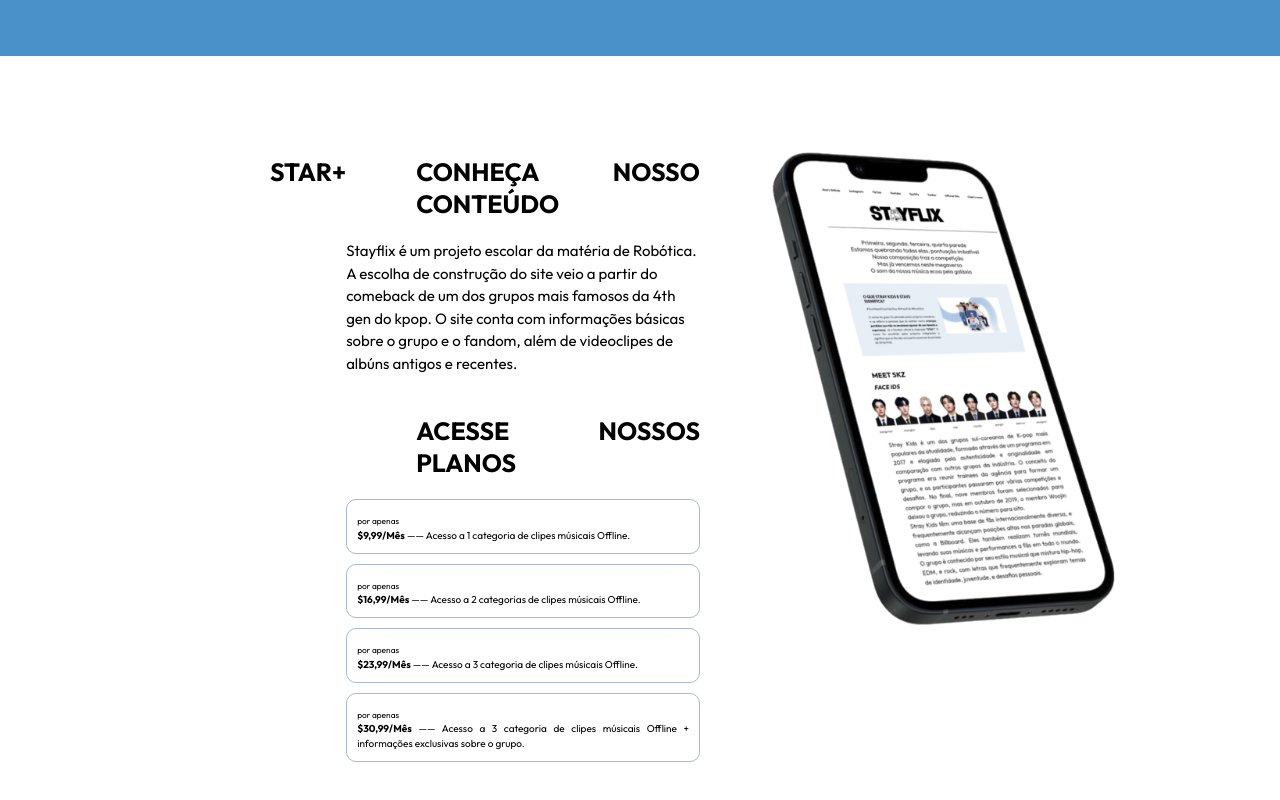
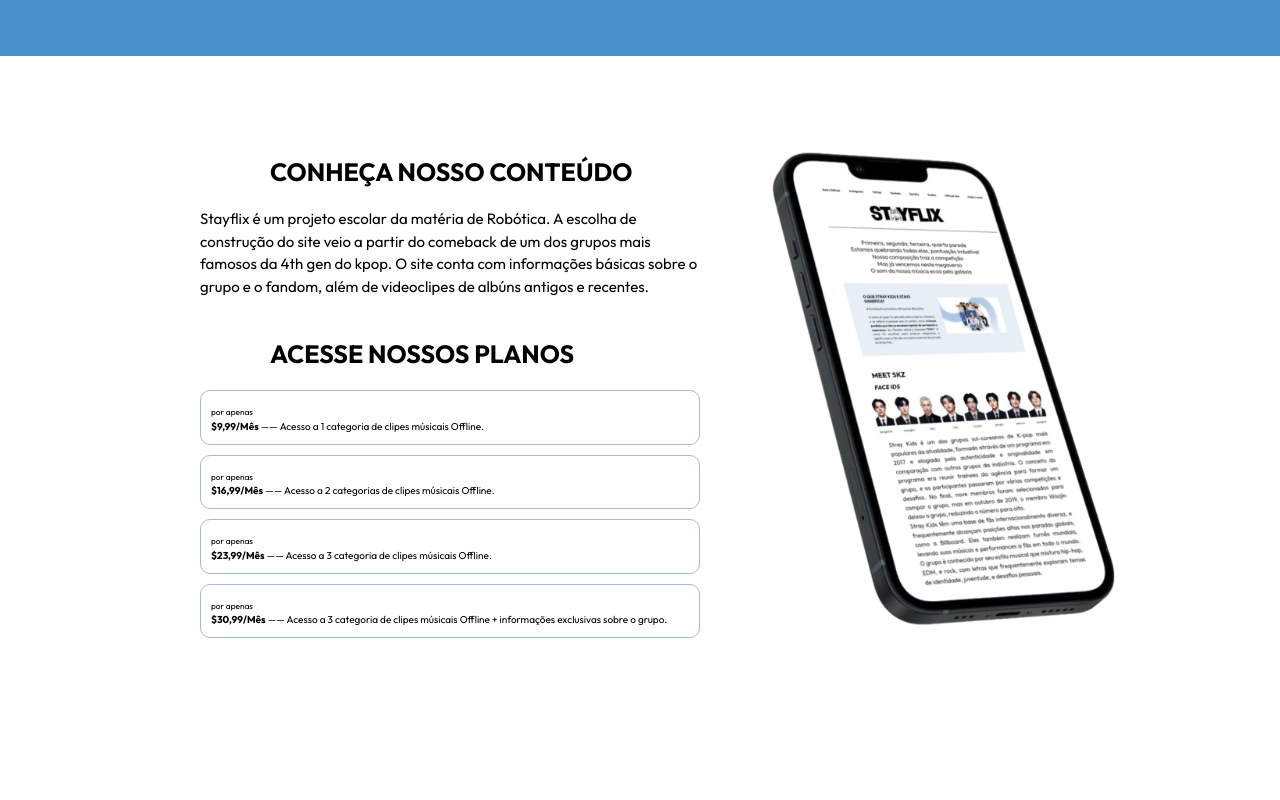
Before and after one commit to 2C-LIA-04/stayplus, a plain HTML site: page index.html in a window 1280 px wide. Shown: the part 1350-2150 px from the top of the page. After the commit the page ends 2098 px from the top, so only its background shows below. Drawn offline with Linux system fonts and the light colour scheme.

Commit message:
Update index.html

```diff
--- a/index.html
+++ b/index.html
@@ -57,7 +57,6 @@
 
 
     <section class="conteudo">
-        <h1>STAR+</h1>
         <div class="texto">
 
             <h1>CONHEÇA NOSSO CONTEÚDO</h1>
```
